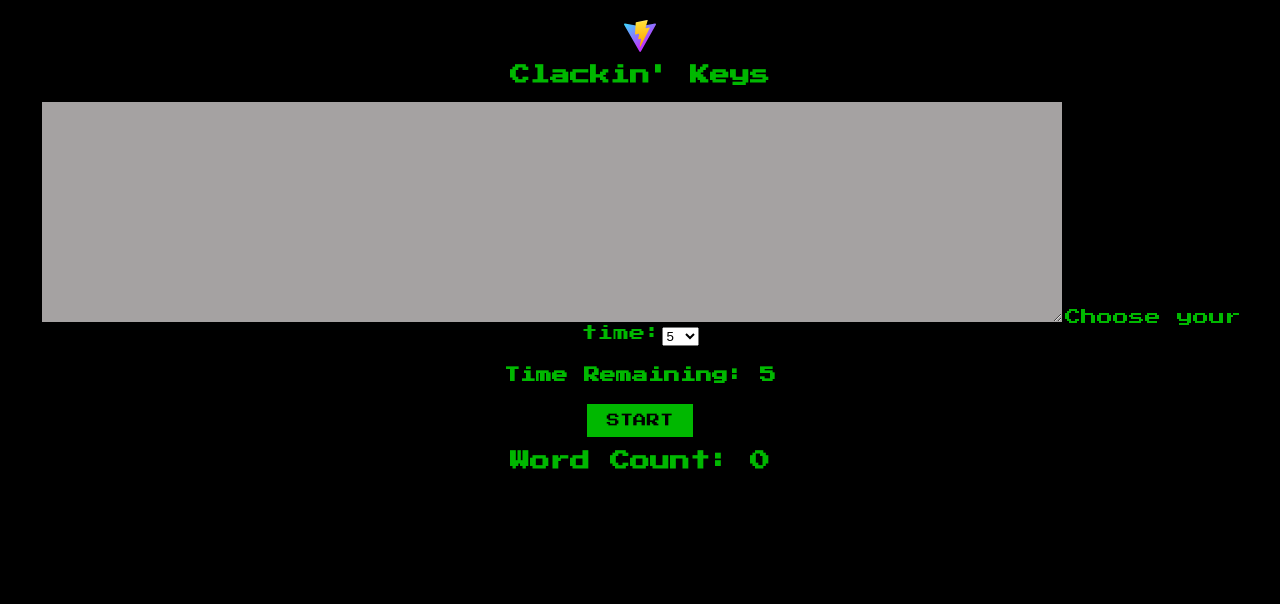
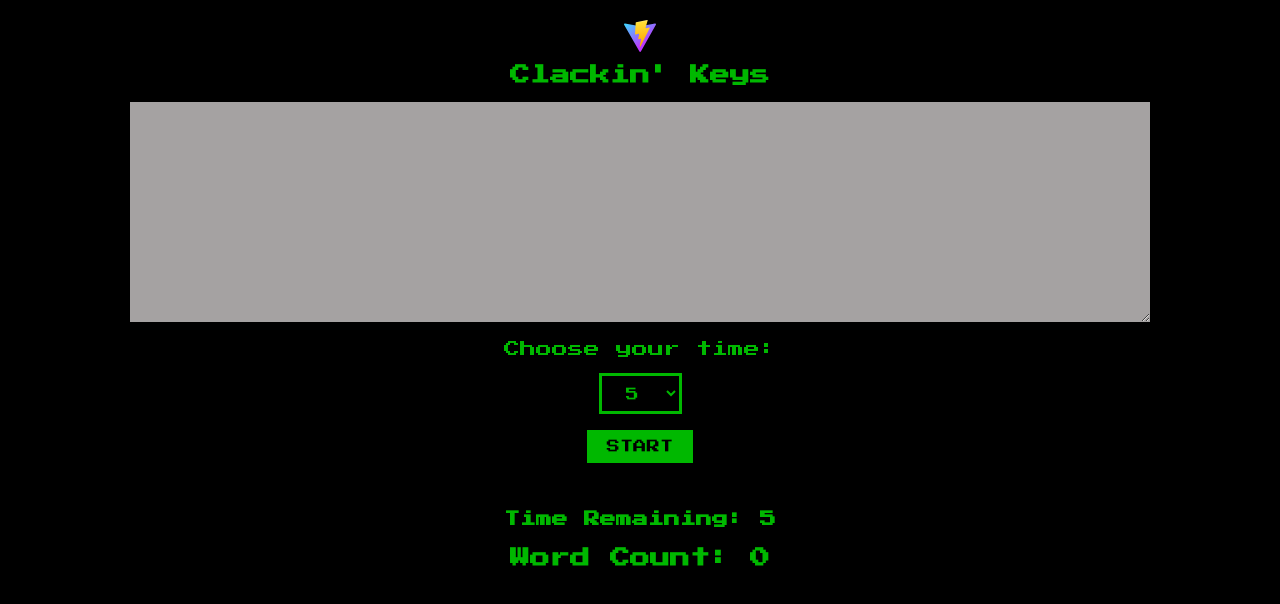
Before and after one commit to 0xjosiah/speed-typing-game, a React (Vite) app: page / in a window 1280 px wide. Shown: the top 604 px of the page. Built offline with nearby package versions, Linux system fonts and the light colour scheme.

Commit message:
styles select and game start button

```diff
--- a/src/App.jsx
+++ b/src/App.jsx
@@ -39,8 +39,8 @@ function App() {
         <option value={30}>30</option>
         <option value={60}>60</option>
       </select>
+      <button disabled={isTimeRunning} onClick={startGame}>Start</button>
       <h4>Time Remaining: {time}</h4>
-      <button disabled={isTimeRunning} onClick={startGame}>Start</button>
       <h1>Word Count: {wordCount}</h1>
     </div>
   )
--- a/src/index.css
+++ b/src/index.css
@@ -15,18 +15,30 @@ body {
 button {
   font-family: 'Press Start 2P', cursive;
   display: block;
-  margin: 0 auto;
+  margin: 0 auto 3rem;
   border: none;
   background: #a80020;
   background: #00b800;
   padding: 10px 20px;
   text-transform: uppercase;
   cursor: pointer;
+  transition: all 200ms ease-in-out;
+}
+
+button:hover {
+  color: #00b800;
+  background: transparent;
+  box-shadow: 0px 0px 0px 3px #00b800;
+  transform: scale(1.125) translate(0px, 5px);
+  transition: all 200ms ease-in-out;
 }
 
 button:disabled {
   cursor: not-allowed;
   background-color: #a5a2a2;
+  transform: none;
+  box-shadow: none;
+  color: #696868;
 }
 
 h1 {
@@ -48,4 +60,30 @@ textarea {
 
 textarea:disabled {
   background-color: #a5a2a2;
+  cursor: not-allowed;
 }
+
+label {
+  margin: 1rem auto;
+  display: block;
+
+}
+
+select {
+  font-family: 'Press Start 2P', cursive;
+  margin-bottom: 1rem;
+  border: none;
+  background: transparent;
+  border: 3px solid #00b800;
+  color: #00b800;
+  padding: 10px 10px 10px 20px;
+  text-transform: uppercase;
+  cursor: pointer;
+}
+
+select:disabled {
+  background: #e1dddd;
+  cursor: not-allowed;
+  color: #8e8989;
+  border: 3px solid #8e8989;
+}
```
